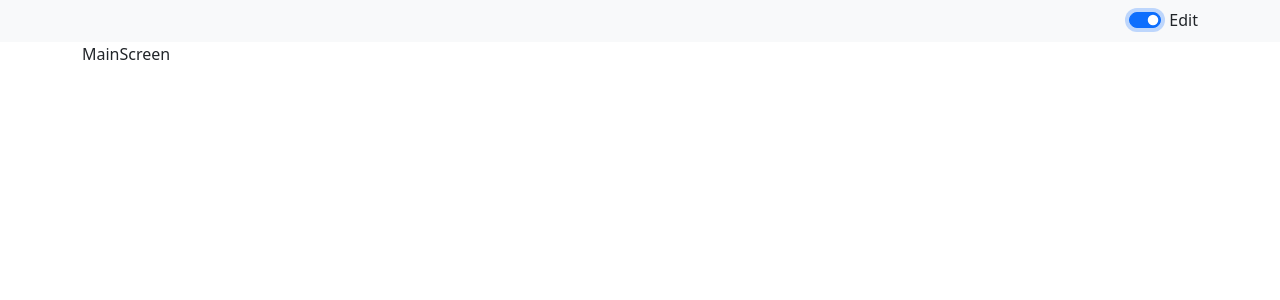
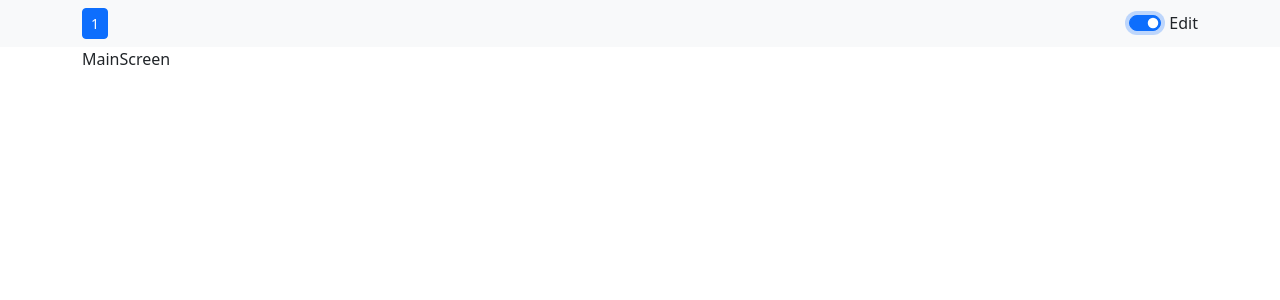
Before and after one commit to harrywebdev/tiles, a React (Vite) app: page / in a window 1280 px wide. Both pictures are taken after a click on the checkbox "Edit". Shown: the top 300 px of the page. Built offline with nearby package versions, Linux system fonts and the light colour scheme.

Commit message:
add toolbar when isEditing

```diff
--- a/src/components/TopNavBar.tsx
+++ b/src/components/TopNavBar.tsx
@@ -1,5 +1,12 @@
 import { FC } from "react";
-import { Container, Form, Navbar } from "react-bootstrap";
+import {
+  Button,
+  ButtonGroup,
+  ButtonToolbar,
+  Container,
+  Form,
+  Navbar,
+} from "react-bootstrap";
 import { useAppEditStore } from "../stores/app-edit-store.ts";
 
 type TopNavBarProps = {
@@ -11,7 +18,9 @@ const TopNavBar: FC<TopNavBarProps> = () => {
 
   return (
     <Navbar bg="light" expand="lg">
-      <Container className={"justify-content-end"}>
+      <Container className={"justify-content-between"}>
+        <EditTilesToolbar isVisible={isEditing} />
+
         <Form>
           <Form.Check
             type="switch"
@@ -27,3 +36,16 @@ const TopNavBar: FC<TopNavBarProps> = () => {
 };
 
 export default TopNavBar;
+
+const EditTilesToolbar = ({ isVisible }: { isVisible: boolean }) => {
+  return (
+    <ButtonToolbar
+      aria-label="Tiles Toolbar"
+      className={isVisible ? "" : "invisible"}
+    >
+      <ButtonGroup className="me-2" aria-label="First group">
+        <Button size={"sm"}>1</Button>
+      </ButtonGroup>
+    </ButtonToolbar>
+  );
+};
```
